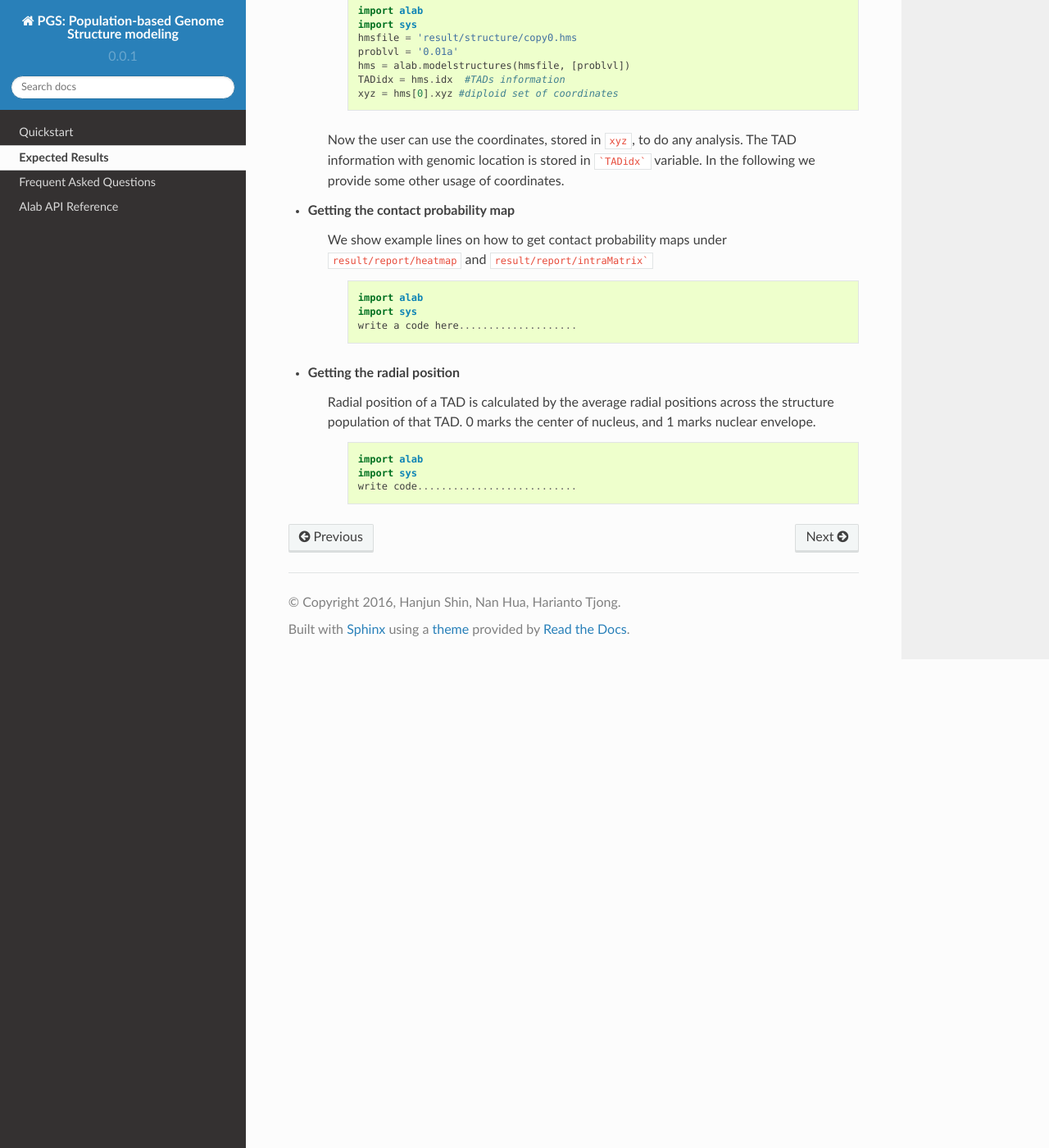
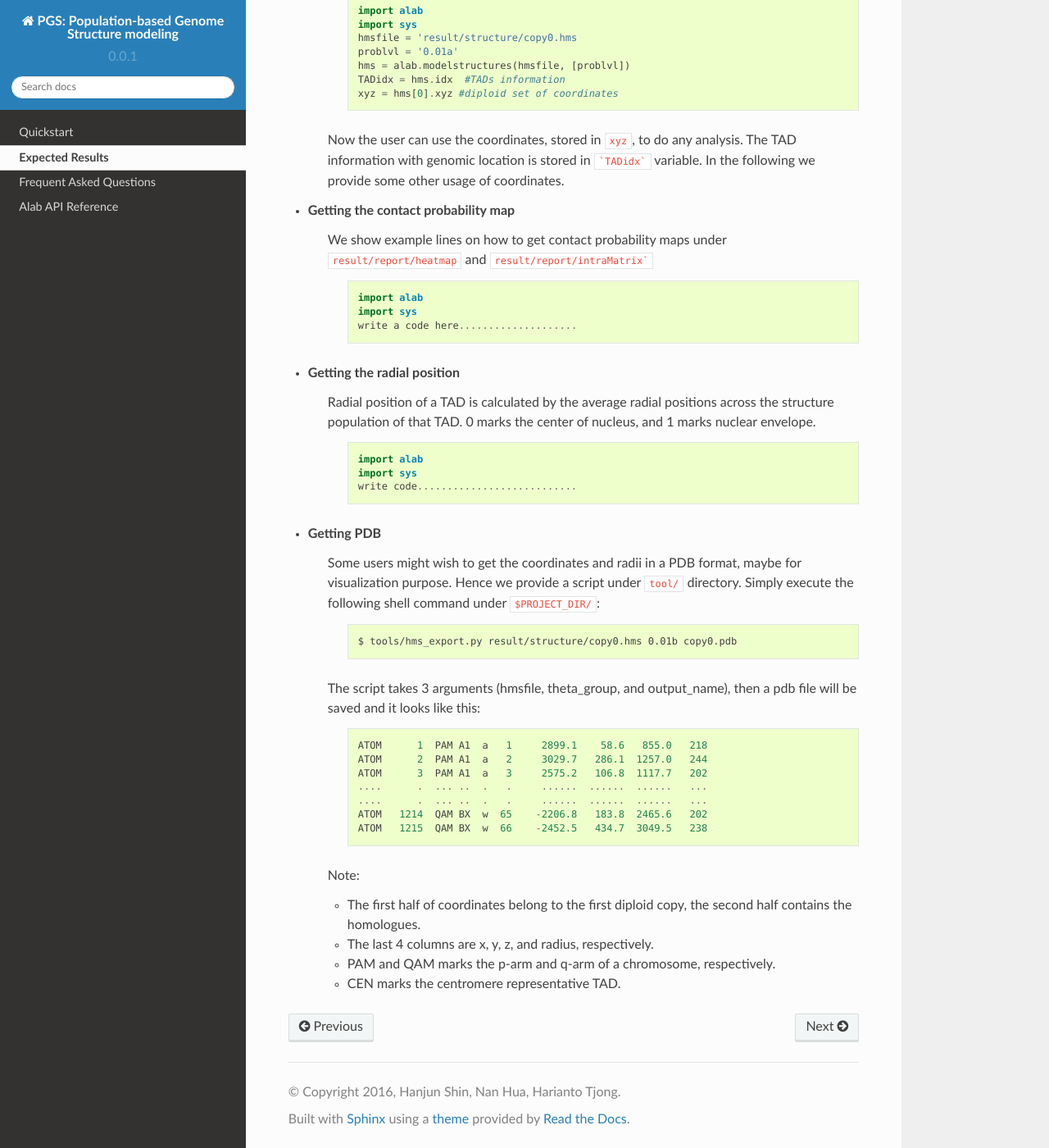
Before and after one commit to alberlab/pgs, a Sphinx documentation site: the page built from docs/results.rst, in a window 1280 px wide and 1400 px high, scrolled down 1091 px. Shown: the whole window at 82% size. Built offline with Sphinx 7.4.7 and the Read the Docs theme 2.0.0, drawn with Linux system fonts in a browser that asks for light colours.

Commit message:
adding pdb in result.txt

```diff
--- a/docs/results.rst
+++ b/docs/results.rst
@@ -74,3 +74,30 @@ A successful PGS execution will generate a ``result`` folder which composed of 4
                 import alab
                 import sys
                 write code...........................
+
+
+* Getting PDB
+    Some users might wish to get the coordinates and radii in a PDB format, maybe for visualization purpose. Hence we provide a script under ``tool/`` directory. Simply execute the following shell command under ``$PROJECT_DIR/``:
+
+	::
+
+            $ tools/hms_export.py result/structure/copy0.hms 0.01b copy0.pdb
+
+    The script takes 3 arguments (hmsfile, theta_group, and output_name), then a pdb file will be saved and it looks like this:
+
+	::
+
+            ATOM      1  PAM A1  a   1     2899.1    58.6   855.0   218
+            ATOM      2  PAM A1  a   2     3029.7   286.1  1257.0   244
+            ATOM      3  PAM A1  a   3     2575.2   106.8  1117.7   202
+            ....      .  ... ..  .   .     ......  ......  ......   ...
+            ....      .  ... ..  .   .     ......  ......  ......   ...
+            ATOM   1214  QAM BX  w  65    -2206.8   183.8  2465.6   202
+            ATOM   1215  QAM BX  w  66    -2452.5   434.7  3049.5   238
+
+    Note:
+
+    - The first half of coordinates belong to the first diploid copy, the second half contains the homologues.
+    - The last 4 columns are x, y, z, and radius, respectively.
+    - PAM and QAM marks the p-arm and q-arm of a chromosome, respectively.
+    - CEN marks the centromere representative TAD.
```
